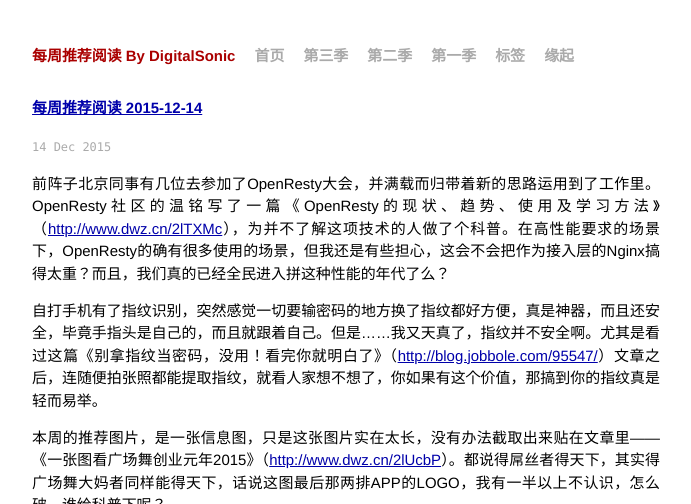
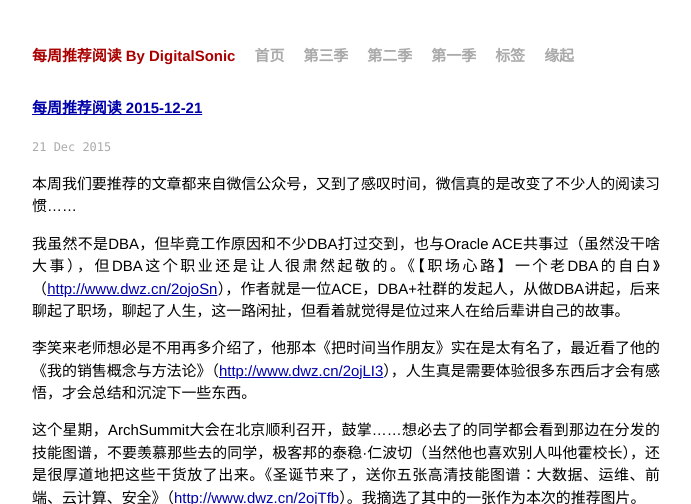
Before and after one commit to digitalsonic/recommend-reading, a Jekyll site: the page built from index.html, in a window 1280 px wide. Shown: the top 504 px of the page, without its empty margins (294-985 px from the left). Built offline with Jekyll 4.4.1, drawn with Linux system fonts in a browser that asks for light colours; Markdown is read by kramdown in place of the engine named in the settings; the list of posts is cut into pages by our own code; some of the changed text lies outside the part shown; grey boxes are pictures that could not be loaded.

Commit message:
modify date of 2015-12-21

```diff
--- a/_posts/2015-12-21-.md
+++ b/_posts/2015-12-21-.md
@@ -1,7 +1,7 @@
 ---
 layout: post
-title:  "每周推荐阅读 2015-11-23"
-date:   2015-11-23
+title:  "每周推荐阅读 2015-12-21"
+date:   2015-12-21
 categories: Season3
 tags:   产品 安全
 ---
```
